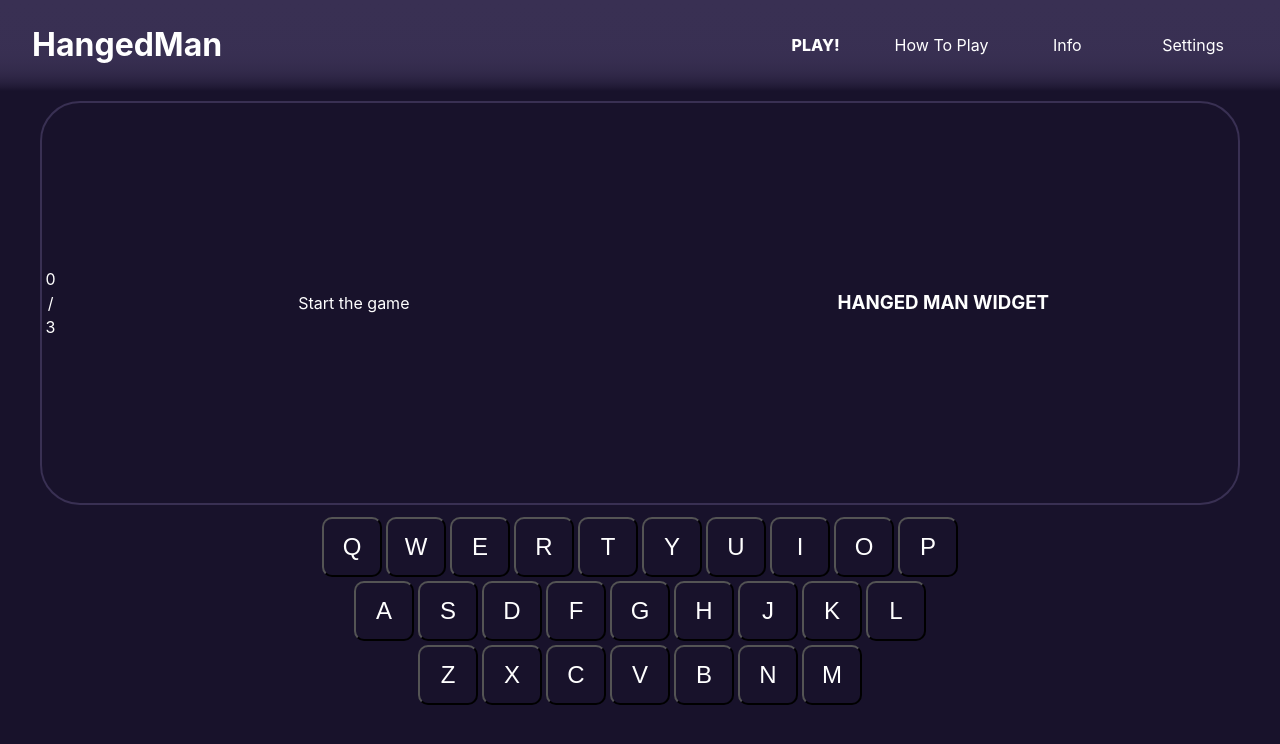
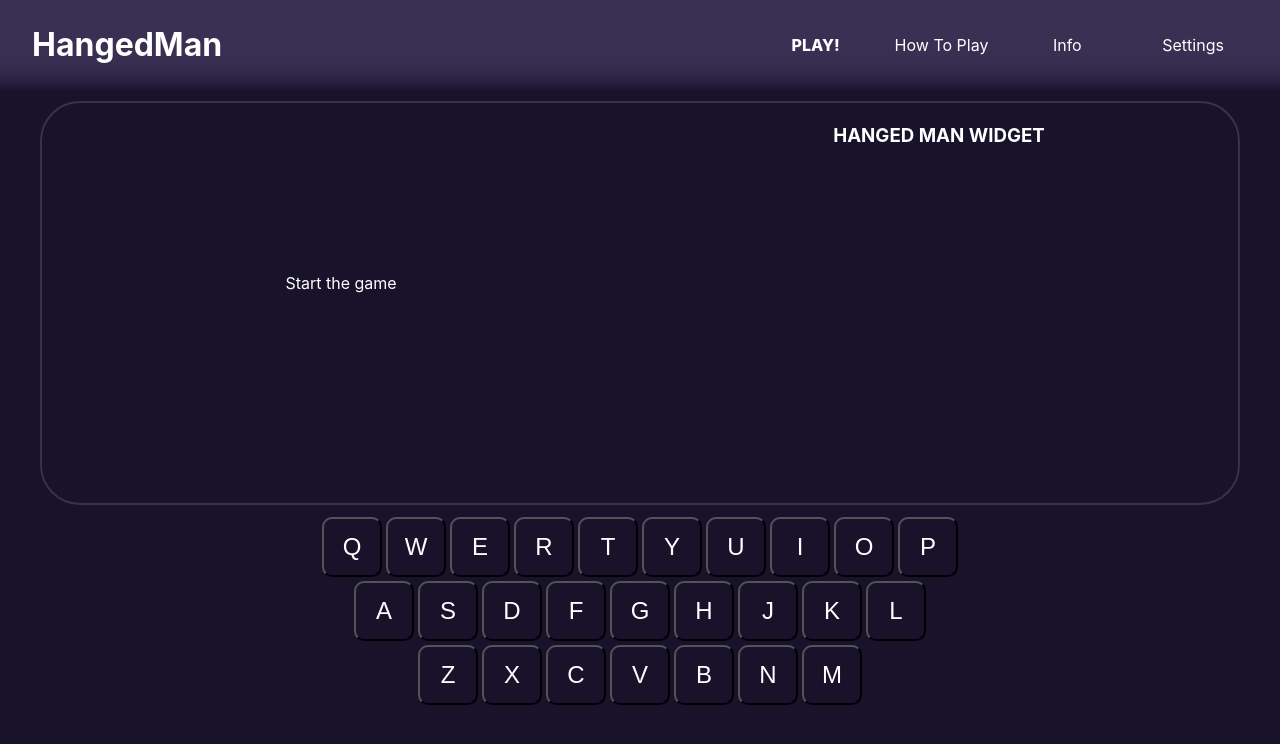
Before and after one commit to KeRoN00/HangedManGame, a React (Vite) app in the folder HangedManGame/: page / in a window 1280 px wide. Shown: the top 744 px of the page. Built offline with nearby package versions, Linux system fonts and the light colour scheme; no server answers.

Commit message:
Added loader into left Panel

```diff
--- a/HangedManGame/src/App.tsx
+++ b/HangedManGame/src/App.tsx
@@ -7,8 +7,6 @@ import { useAppSelector } from "./hooks/storeHooks";
 
 function App() {
   const {isModalOpen, content} = useAppSelector((state) => state.modal)
-
-  console.log(isModalOpen);
 
   return (
     <div className="App">
--- a/HangedManGame/src/components/LeftPanel.tsx
+++ b/HangedManGame/src/components/LeftPanel.tsx
@@ -15,11 +15,12 @@ import { WordPanel } from "./WordPanel";
 const LeftPanel: React.FC = () => {
   const dispatch = useAppDispatch();
   const { keys } = useAppSelector((state) => state.keyboard);
+  const { score } = useAppSelector((state) => state.playthrough);
   const { mistakes, isRunning } = useAppSelector((state) => state.playthrough);
   const { word, isLoading } = useAppSelector(
     (state) => state.playthrough.fetchProperties
   );
-  const { numOfMistakes, difficulty } = useAppSelector(
+  const { numOfMistakes, difficulty, numOfRounds } = useAppSelector(
     (state) => state.settings
   );
 
@@ -48,7 +49,6 @@ const LeftPanel: React.FC = () => {
       }
     } else {
       dispatch(incrementMistakes());
-      console.log("mistakes:", mistakes);
       if (mistakes == numOfMistakes - 1) {
         goToNextRoundHandler();
       }
@@ -56,13 +56,16 @@ const LeftPanel: React.FC = () => {
   }, [keys]);
 
   return (
-    <section className={styles.panel}>
+    <section className={styles.panelLeft}>
       {isRunning ? (
+        <>
+        <h2 className={styles.score}>Score: {score} / {numOfRounds}</h2>
         <WordPanel
           isLoading={isLoading}
           splittedWordArray={splittedWordArray}
           keys={keys}
-        />
+          />
+          </>
       ) : (
         <p>Start the game</p>
       )}
--- a/HangedManGame/src/components/MainScreen.tsx
+++ b/HangedManGame/src/components/MainScreen.tsx
@@ -19,7 +19,6 @@ const MainScreen: React.FC = () => {
 
   return (
     <div className={styles.mainScreen}>
-      {score} / {numOfRounds}
       <LeftPanel />
       <section
         className={`${styles.rightPanel} ${styles.panel}`}
--- a/HangedManGame/src/components/WordPanel.tsx
+++ b/HangedManGame/src/components/WordPanel.tsx
@@ -1,14 +1,14 @@
 import { WordPanelProps } from "../types/@interfaces";
-
+import styles from "./styles.module.css"
 
 export const WordPanel: React.FunctionComponent<WordPanelProps> = (
     props: WordPanelProps
   ) => {
     const { isLoading, splittedWordArray, keys } = props;
     return (
-      <div>
+      <section className={styles.panelLeftWord}>
         {isLoading ? (
-          <div>Loading...</div>
+          <div className={styles.loader}/>
         ) : (
           <div>
             {splittedWordArray.map((c, idx) => (
@@ -16,6 +16,6 @@ export const WordPanel: React.FunctionComponent<WordPanelProps> = (
             ))}
           </div>
         )}
-      </div>
+      </section>
     );
   };
--- a/HangedManGame/src/components/modalContents/SettingsModal.tsx
+++ b/HangedManGame/src/components/modalContents/SettingsModal.tsx
@@ -1,26 +1,20 @@
-import React, { useEffect } from 'react'
+import React from 'react'
 import { CgClose } from 'react-icons/cg'
 import { BsQuestion } from 'react-icons/bs'
 import { useAppDispatch, useAppSelector } from '../../hooks/storeHooks'
 import { changeContent, closeModal } from '../../store/slices/modal-slice'
 import styles from '../styles.module.css'
 import { setDifficulty, setNumberOfRounds } from '../../store/slices/settings-slice'
+
 const SettingsModal: React.FC = () => {
   const dispatch = useAppDispatch();
-  const {difficulty, numOfRounds, numOfMistakes} = useAppSelector((state)=> state.settings)
+  const {difficulty, numOfRounds } = useAppSelector((state)=> state.settings)
 
-  useEffect(() => {
-    console.log(difficulty);
-    console.log(numOfRounds);
-    console.log(numOfMistakes);
-  }, [difficulty, numOfRounds]);
 
   const changeNumberOfRounds = (e: React.ChangeEvent<HTMLInputElement>) => {
     const numberOfRounds:number = parseInt(e.currentTarget.value);
     if(numberOfRounds < 3 || numberOfRounds > 20 || !numberOfRounds) return;
-
     dispatch(setNumberOfRounds(numberOfRounds));
-
   }
 
   return (
--- a/HangedManGame/src/components/styles.module.css
+++ b/HangedManGame/src/components/styles.module.css
@@ -75,13 +75,33 @@
   border: 2px solid var(--secondary-color);
   display: flex;
   flex-direction: column;
+  justify-content: center;
+  position: relative;
+}
+.panelLeft {
+  width: 100%;
+  height: 100%;
+  min-height: 360px;
+  display: flex;
+  position:relative;
   align-items: center;
   justify-content: center;
 }
-.panel {
+.score {
+  padding: 0;
+  margin: 0;
+  position: absolute;
+  left: 30px;
+  top: 20px;
+}
+.panelLeftcontent {
   width: 100%;
-  height: 50%;
+  height: 100%;
 }
+.panelLeftWord{
+  font-size: 48px;
+}
+
 /* ### Keyboard ### */
 .keyboard {
   width: 100%;
@@ -172,6 +192,22 @@ transform: scale(1.1);
 cursor: pointer;
 }
 
+/* ### Loader ### */
+
+.loader {
+  border: 4px solid var(--light-color-secondary);
+  border-top: 4px solid white;
+  border-radius: 50%;
+  width: 40px;
+  height: 40px;
+  animation: spin 0.5s linear infinite;
+}
+
+@keyframes spin {
+  0% {transform: rotate(0deg);}
+  100% {transform: rotate(360deg);}
+}
+
 /* ### Media Queries ### */
 
 @media screen and (width>800px) {
```
